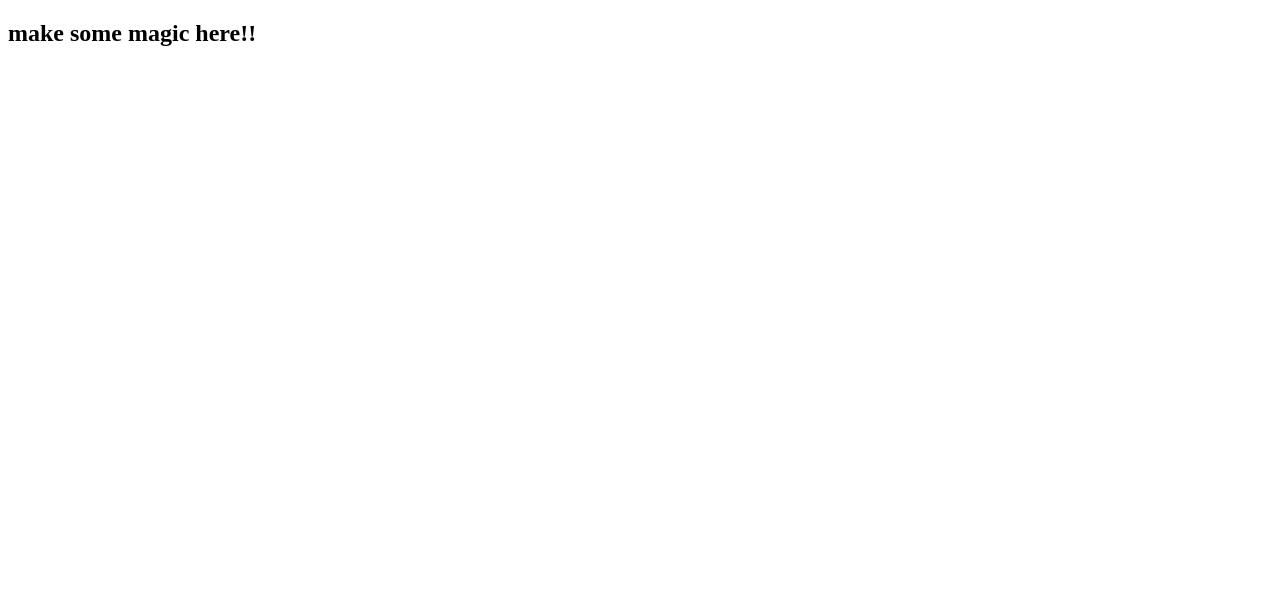
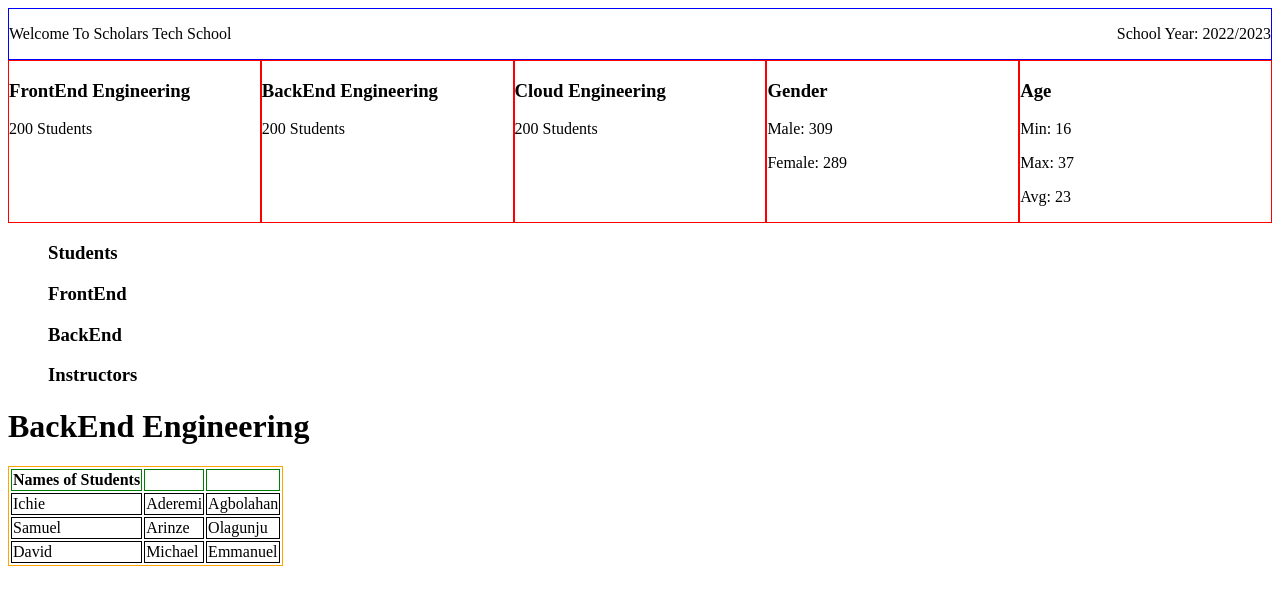
Before and after one commit to olanrewaju443/circle-209, a plain HTML site: page index.html in a window 1280 px wide. Drawn offline with Linux system fonts and the light colour scheme.

Commit message:
I wrote the html markup, and added some basic styles for the lyout of the page

```diff
--- /dev/null
+++ b/basic.css
@@ -0,0 +1,22 @@
+
+header{
+  display: flex;
+  justify-content: space-between;
+  border: 1px solid blue;
+}
+navbar{
+  border: 1px solid red;
+  width: 20%;
+}
+nav{
+  display: flex;
+}
+table{
+  border: 1px solid orange;
+}
+th {
+  border: 1px solid green;
+}
+td {
+  border: 1px solid black;
+}
--- a/index.html
+++ b/index.html
@@ -4,13 +4,71 @@
     <meta charset="UTF-8">
     <meta http-equiv="X-UA-Compatible" content="IE=edge">
     <meta name="viewport" content="width=device-width, initial-scale=1.0">
-    <title>Name of chosen challenge</title>
+    <title>SchoolStat</title>
 
     <link rel="stylesheet" href="style.css">
+    <link rel="stylesheet" href="basic.css">
 </head>
 <body>
+  <header>
+    <p>Welcome To Scholars Tech School</p>
+    <p>School Year: 2022/2023</p>
+  </header>
+  <nav>
+    <navbar>
+      <h3>FrontEnd Engineering</h3>
+      <p>200 Students</p>
+    </navbar>
+    <navbar>
+      <h3>BackEnd Engineering</h3>
+      <p>200 Students</p>
+    </navbar>
+    <navbar>
+      <h3>Cloud Engineering</h3>
+      <p>200 Students</p>
+    </navbar>
+    <navbar>
+      <h3>Gender</h3>
+      <p>Male: 309</p>
+      <p>Female: 289</p>
+    </navbar>
+    <navbar>
+      <h3>Age</h3>
+      <p>Min: 16</p>
+      <p>Max: 37</p>
+      <p>Avg: 23</p>
+    </navbar>
+  </nav>
+  <menu>
+    <h3>Students</h3>
+    <h3>FrontEnd</h3>
+    <h3>BackEnd</h3>
+    <h3>Instructors</h3>
+  </menu>
+  <table>
+    <h1>BackEnd Engineering</h1>
+    <tr>
+      <th>Names of Students</th>
+      <th></th>
+      <th></th>
+    </tr>
+    <tr>
+      <td>Ichie</td>
+      <td>Aderemi</td>
+      <td>Agbolahan</td>
+    </tr>
+    <tr>
+      <td>Samuel</td>
+      <td>Arinze</td>
+      <td>Olagunju</td>
+    </tr>
+    <tr>
+      <td>David</td>
+      <td>Michael</td>
+      <td>Emmanuel</td>
+    </tr>
+  </table>
 
-    <h2>make some magic here!!</h2>
 
     <!-- // ============= EEND DO NOT EDIT ============== // -->
     <script src="index.mjs" type="module"></script>
```
Also changed, not shown: 2 other files.
